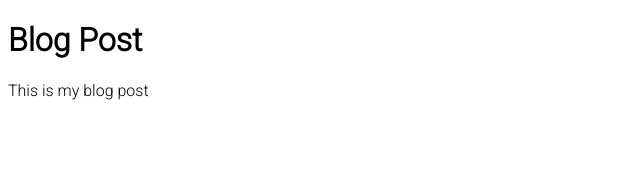
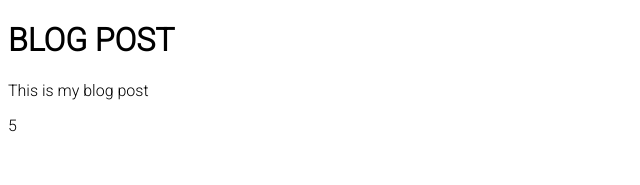
Before and after one commit to mrkarstrom/react-app, a React (Create React App) app: page / in a window 1280 px wide. Shown: the top 185 px of the page, without its empty margins (0-640 px from the left). Built offline with nearby package versions, Linux system fonts and the light colour scheme.

Commit message:
Showing that javascript methods are working in the jsx

```diff
--- a/src/App.js
+++ b/src/App.js
@@ -5,8 +5,10 @@ const body ='This is my blog post';
 
   return (
     <div className='container'>
-        <h1>{title}</h1>
+        <h1>{title.toUpperCase()}</h1>
         <p>{body}</p>
+        {Math.floor(Math.random() * 6 + 1)}
+
     </div>
   )
 }
```
